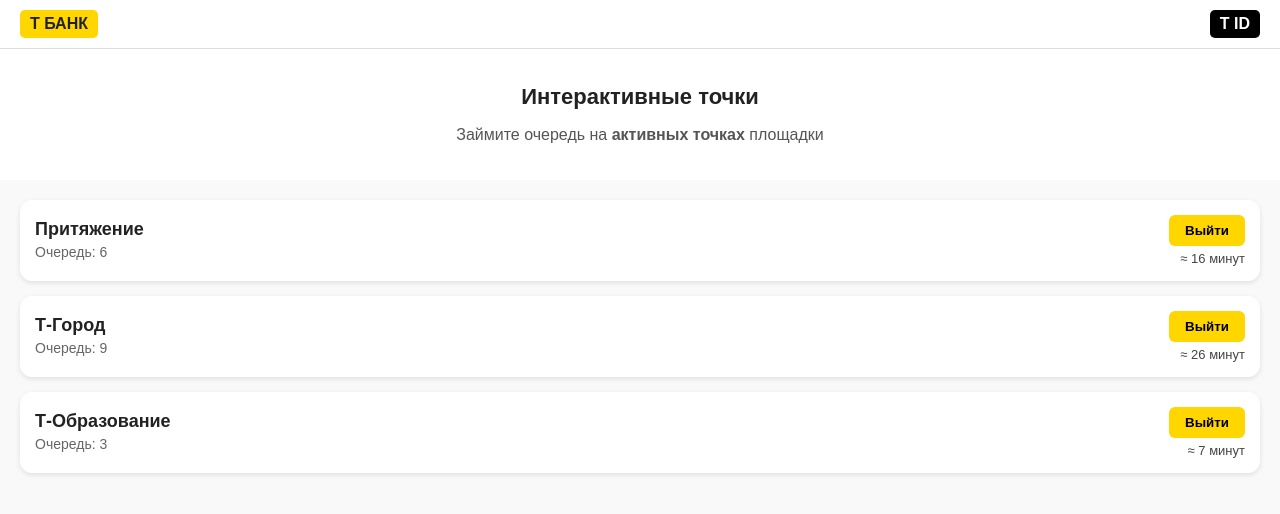
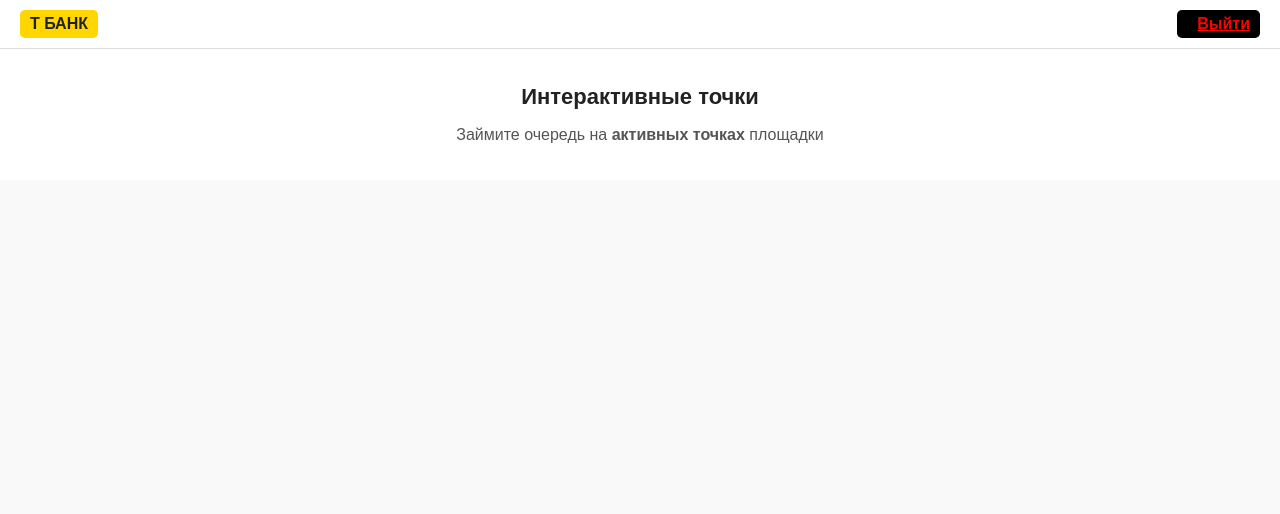
Before and after one commit to UlaVoin/Why_N, a plain HTML site: page index.html in a window 1280 px wide. Drawn offline with Linux system fonts and the light colour scheme.

Commit message:
Update index.html

```diff
--- a/index.html
+++ b/index.html
@@ -11,7 +11,10 @@
     <div class="logo">
       <span>Т БАНК</span>
     </div>
-    <div class="id">T ID</div>
+    <div class="id">
+      <span id="username"></span>
+      <a href="logout.php" style="margin-left:10px; color:red;">Выйти</a>
+    </div>
   </header>
 
   <div class="banner">
@@ -19,47 +22,10 @@
     <p>Займите очередь на <b>активных точках</b> площадки</p>
   </div>
 
-  <div class="queues">
-    <div class="queue-card">
-      <div class="queue-info">
-        <strong>Притяжение</strong>
-        <span>Очередь: 6</span>
-      </div>
-      <div class="queue-action">
-        <button onclick="leaveQueue(this)">Выйти</button>
-        <small>≈ 16 минут</small>
-      </div>
-    </div>
-
-    <div class="queue-card">
-      <div class="queue-info">
-        <strong>Т-Город</strong>
-        <span>Очередь: 9</span>
-      </div>
-      <div class="queue-action">
-        <button onclick="leaveQueue(this)">Выйти</button>
-        <small>≈ 26 минут</small>
-      </div>
-    </div>
-
-    <div class="queue-card">
-      <div class="queue-info">
-        <strong>Т-Образование</strong>
-        <span>Очередь: 3</span>
-      </div>
-      <div class="queue-action">
-        <button onclick="leaveQueue(this)">Выйти</button>
-        <small>≈ 7 минут</small>
-      </div>
-    </div>
+  <div class="queues" id="queues-container">
+    <!-- Очереди загружаются динамически -->
   </div>
 
-  <script>
-    function leaveQueue(btn) {
-      btn.innerText = "Покинул";
-      btn.disabled = true;
-      btn.style.background = "#ccc";
-    }
-  </script>
+  <script src="script.js"></script>
 </body>
 </html>
```
